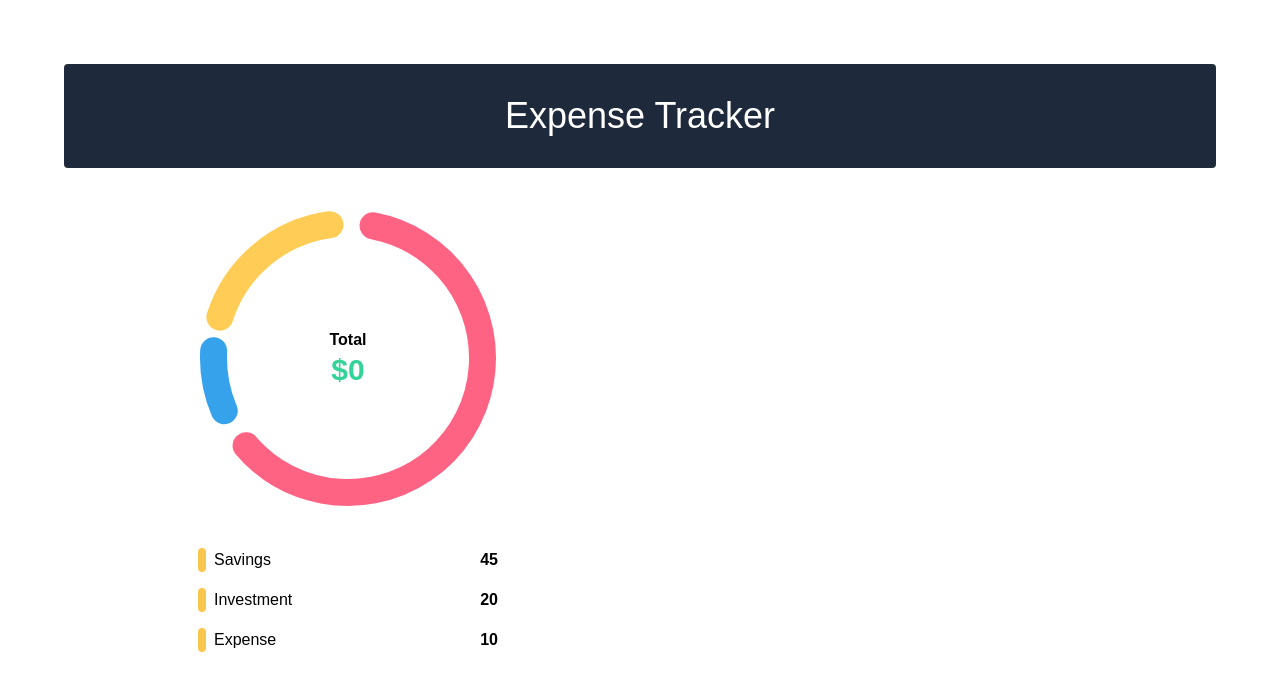
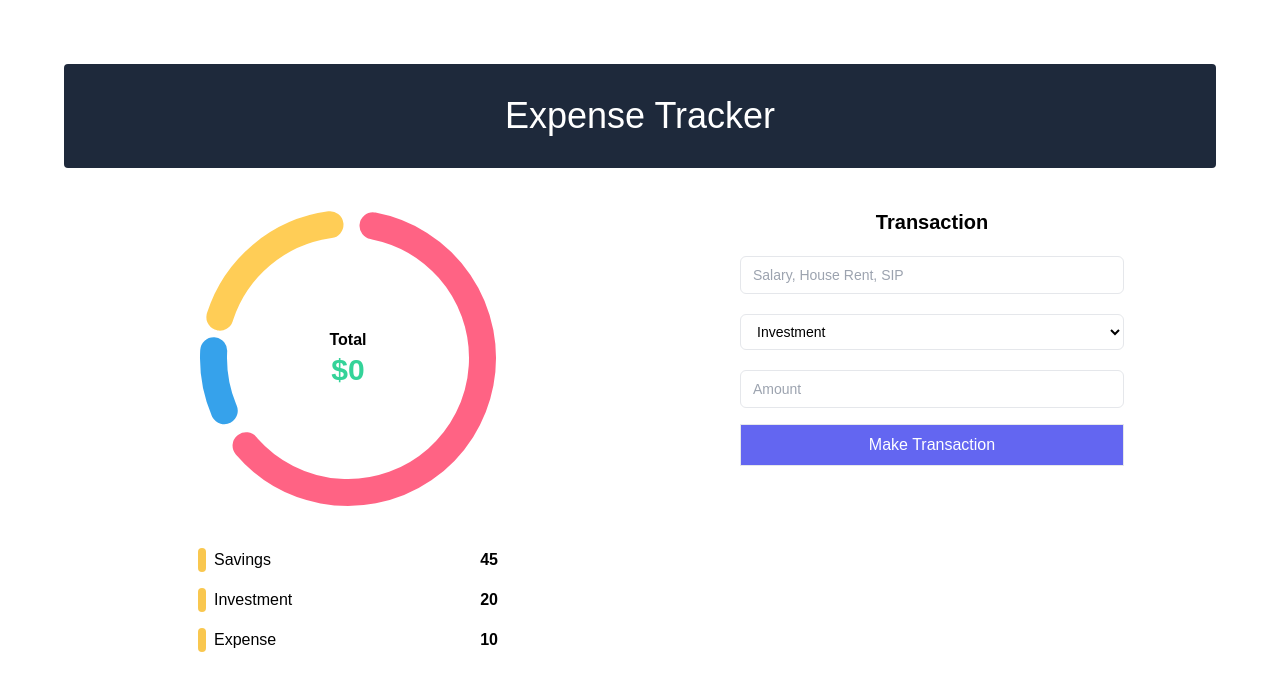
Before and after one commit to cmoss767/expense-tracker, a React (Create React App) app in the folder client/: page / in a window 1280 px wide. Shown: the top 690 px of the page. Built offline with nearby package versions, Linux system fonts and the light colour scheme.

Commit message:
stored data

```diff
--- a/client/package.json
+++ b/client/package.json
@@ -10,6 +10,7 @@
     "react": "^18.2.0",
     "react-chartjs-2": "^4.3.1",
     "react-dom": "^18.2.0",
+    "react-hook-form": "^7.33.1",
     "react-scripts": "5.0.1",
     "web-vitals": "^2.1.4"
   },
--- a/client/src/App.css
+++ b/client/src/App.css
@@ -38,3 +38,7 @@
   margin-left:auto;
   margin-right:auto;
 }
+
+.form-input{
+  @apply mt-1 block w-full py-2 px-3 border border-gray-200 bg-white rounded-md focus:outline-none focus:ring-indigo-500 sm:text-sm
+}
--- a/client/src/App.js
+++ b/client/src/App.js
@@ -1,5 +1,6 @@
 import './App.css';
 import Graph from './components/Graph'
+import Form from './components/Form'
 
 function App() {
   return (
@@ -9,6 +10,8 @@
 
    <div className='grid md:grid-cols-2 gap-4'>
     <Graph></Graph>
+
+    <Form></Form>
    </div>
      </div>
     </div>
--- /dev/null
+++ b/client/src/components/Form.js
@@ -0,0 +1,37 @@
+import React from 'react'
+import {useForm} from 'react-hook-form'
+
+export default function Form(){
+
+    const {register,handleSubmit,resetField} = useForm()
+
+    const onSubmit = (data)=>{
+        console.log(data)
+    }
+
+    return(
+        <div className='form max-w-sm mx-auto w-96'>
+
+            <h1 className='font-bold pb-4 text-xl'>Transaction</h1>
+
+            <form id='form' onSubmit={handleSubmit(onSubmit)}>
+                <div className='grid gap-4'>
+                    <div className='input-group'>
+                        <input type='text' {...register('name')} placeholder='Salary, House Rent, SIP' className='form-input'/>
+                    </div>
+                    <select className='form-input' {...register('type')} >
+                        <option value='Investment' defaultValue>Investment</option>
+                        <option value='Expense' >Expense</option>
+                        <option value='Savings' >Savings</option>
+                    </select>
+                    <div className='input-group'>
+                        <input type='text' {...register('amount')} placeholder='Amount' className='form-input'/>
+                    </div>
+                    <div className='submit-btn'>
+                    <button className='border py-2 text-white bg-indigo-500 w-full'>Make Transaction</button>
+                    </div>
+                </div>
+            </form>
+        </div>
+    )
+}
```
Also changed, not shown: 1 other file (tests, documents, lock files or other folders).
